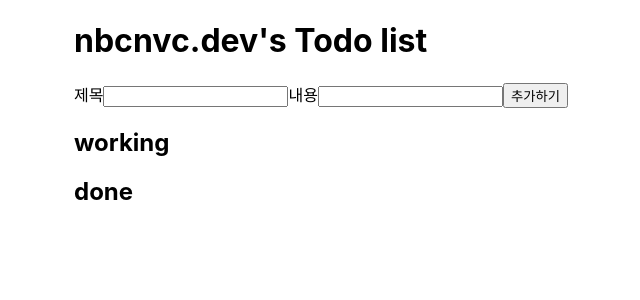
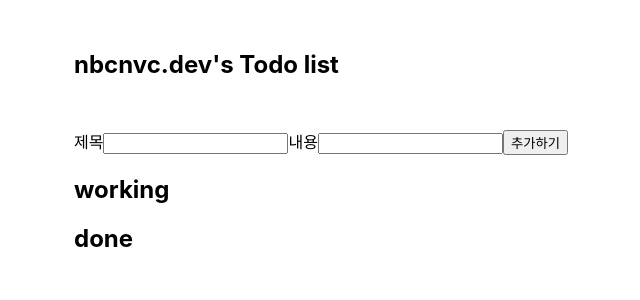
Before and after one commit to nbcnvc/nbc-todolist, a React (Create React App) app: page / in a window 1280 px wide. Shown: the top 300 px of the page, without its empty margins (118-758 px from the left). Built offline with nearby package versions, Linux system fonts and the light colour scheme.

Commit message:
Add Header component style

```diff
--- a/src/Components/Header/Header.css
+++ b/src/Components/Header/Header.css
@@ -0,0 +1,3 @@
+.header {
+  padding: 30px 0;
+}
--- a/src/Components/Header/Header.js
+++ b/src/Components/Header/Header.js
@@ -1,11 +1,11 @@
-import './Header.css'
+import "./Header.css";
 
 const Header = () => {
   return (
-    <header>
-      <h1>nbcnvc.dev's Todo list</h1>
+    <header className="header">
+      <h2>nbcnvc.dev's Todo list</h2>
     </header>
-  )
+  );
 };
 
 export default Header;
```
